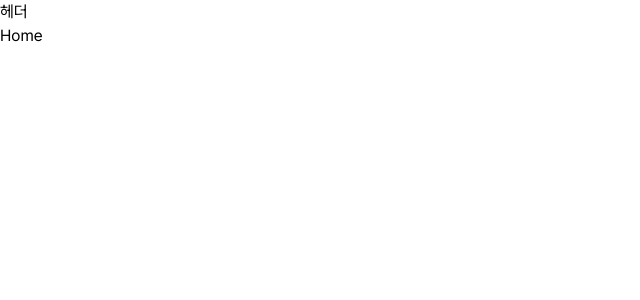
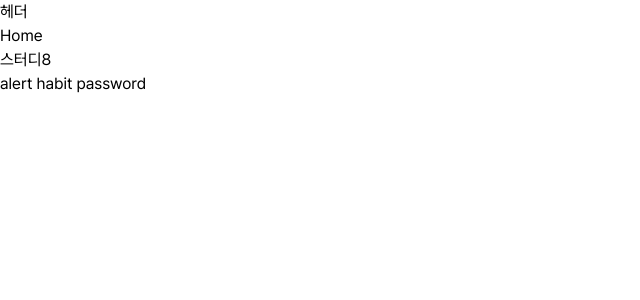
Before and after one commit to CodeitFS5th/5th_StudyForest_team3_FE, a Next.js app: page / in a window 1280 px wide. Shown: the top 300 px of the page, without its empty margins (0-640 px from the left). Built offline with nearby package versions, Linux system fonts and the light colour scheme; no server answers.

Commit message:
🔧 Update config and pages
tailwind.config & tsconfig & page & layout

```diff
--- a/src/app/layout.tsx
+++ b/src/app/layout.tsx
@@ -8,7 +8,6 @@ const pretendard = localFont({
   display: "swap",
   weight: "45 920",
   variable: "--font-pretendard",
-  //
 });
 
 const jeju = localFont({
--- a/src/app/page.tsx
+++ b/src/app/page.tsx
@@ -1,8 +1,53 @@
+"use client";
+
+import { useModal } from "@/shared/components/modal/core/useModal";
+import Modal from "@/shared/components/modal/modal";
+// import AlertMessage from "@/shared/components/popup/alert-message";
+// import ConfirmClose from "@/shared/components/popup/confirm-close";
+import AuthHabitPassword from "@/shared/components/popup/auth-habit-password";
+import Link from "next/link";
+
 export default function Home() {
+  const { modalRef, openModal, closeModal } = useModal();
+
   return (
     <>
       <main>
         <h1>Home</h1>
+
+        <div>
+          <Link href="http://localhost:3000/study/8">스터디8</Link>
+        </div>
+
+        {/* <div>
+          <button onClick={openModal} className="cursor-pointer">
+            alert message
+          </button>
+          <Modal ref={modalRef}>
+            <AlertMessage
+              message="팝업 관련 메시지가 들어갑니다."
+              onClose={closeModal}
+            />
+          </Modal>
+        </div>
+
+        <div>
+          <button onClick={openModal} className="cursor-pointer">
+            confirm close
+          </button>
+          <Modal ref={modalRef}>
+            <ConfirmClose onClose={closeModal} />
+          </Modal>
+        </div> */}
+
+        <div>
+          <button onClick={openModal} className="cursor-pointer">
+            alert habit password
+          </button>
+          <Modal ref={modalRef}>
+            <AuthHabitPassword studyId={8} onClose={closeModal} />
+          </Modal>
+        </div>
       </main>
     </>
   );
--- a/tailwind.config.ts
+++ b/tailwind.config.ts
@@ -18,6 +18,18 @@ export default {
         customColor: {
           background: "#F6F4EF",
           brand: "#99C08E",
+          green: {
+            facade: "var(--color-custom-color-brand)",
+            shadow: "var(--color-custom-color-text-green)",
+          },
+          darkGray: {
+            facade: "var(--color-custom-color-black-300)",
+            shadow: "var(--color-custom-color-black-400)",
+          },
+          gray: {
+            facade: "var(--color-custom-color-black-200)",
+            shadow: "var(--color-custom-color-black-300)",
+          },
           black: {
             400: "#414141",
             300: "#818181",
--- a/tsconfig.json
+++ b/tsconfig.json
@@ -21,7 +21,8 @@
     "paths": {
       "@/*": ["./src/*"],
       "@modal/*": ["./src/shared/components/modal/*"],
-      "@habit/*": ["./src/shared/components/habit/*"]
+      "@habit/*": ["./src/shared/components/habit/*"],
+      "@popup/*": ["./src/shared/components/popup/*"]
     }
   },
   "include": ["next-env.d.ts", "**/*.ts", "**/*.tsx", ".next/types/**/*.ts"],
```
Also changed, not shown: src/assets/images/icon/ic_trash@3x.png (deleted).
